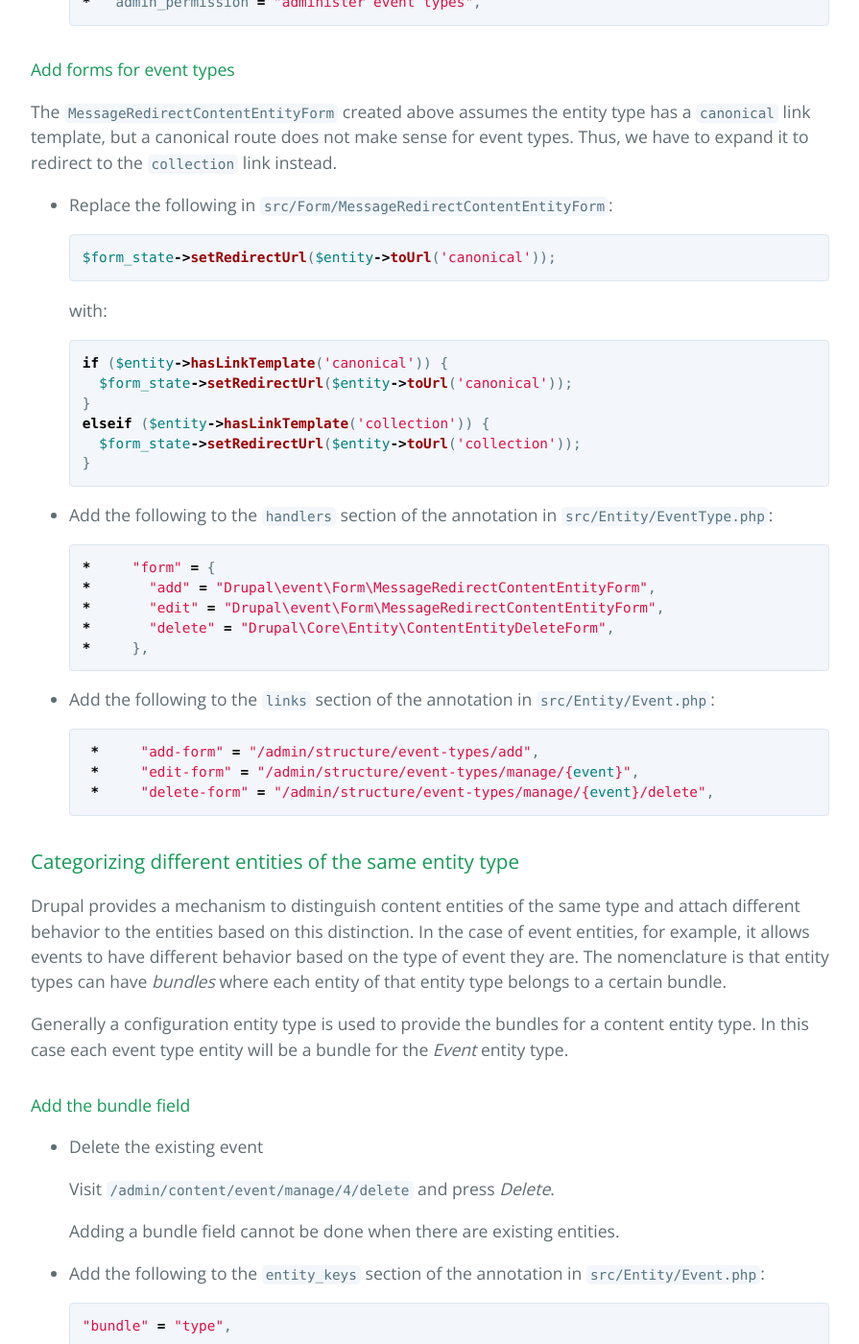
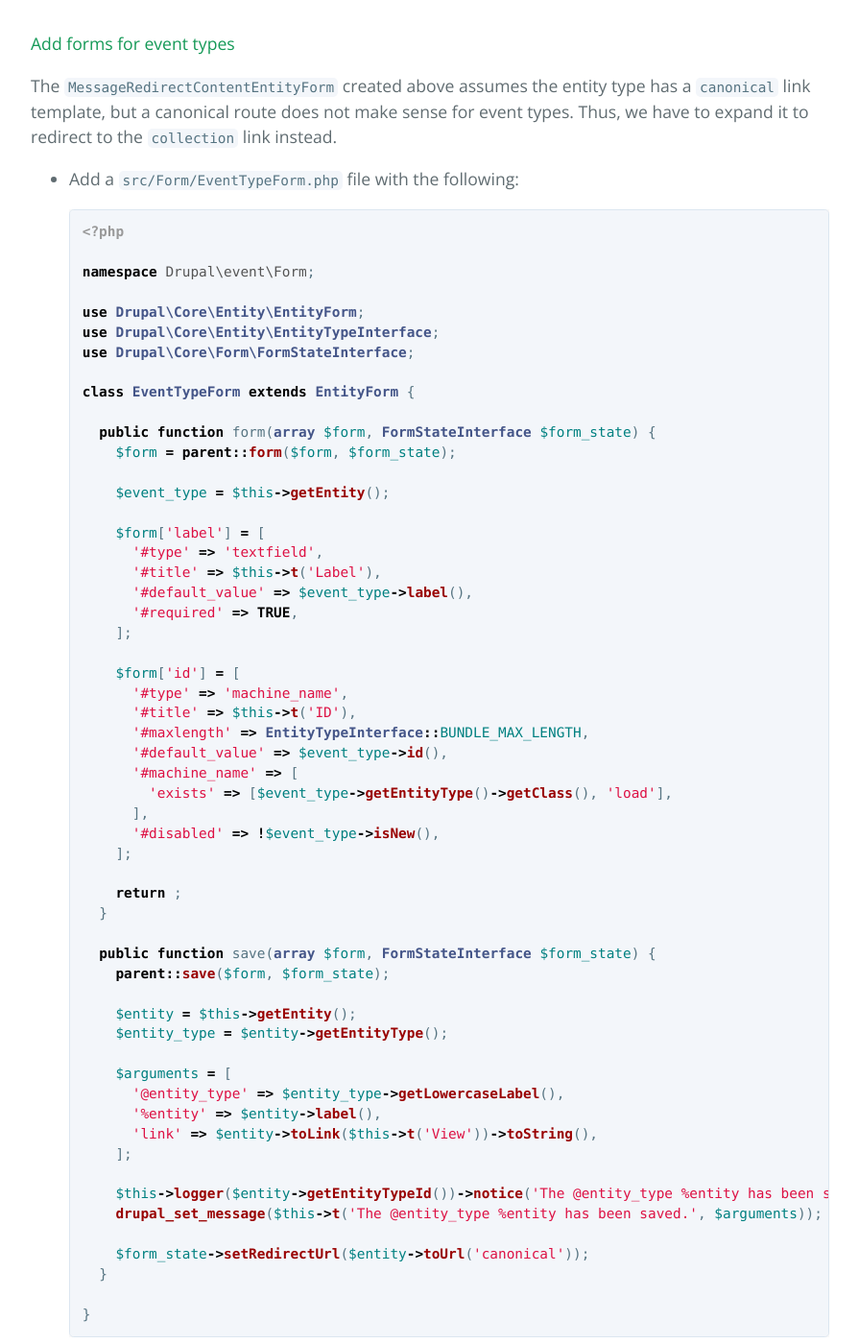
Before and after one commit to drupal-entity-training/event, a Jekyll site: the page built from index.md, in a window 1280 px wide and 1400 px high, scrolled down 42334 px. Shown: the whole window at 96% size, without its empty margins (192-1087 px from the left). Built offline with Jekyll 4.4.1, drawn with Linux system fonts in a browser that asks for light colours; some of the changed text lies outside the part shown.

Commit message:
Fix EventTypeForm

````diff
--- a/index.md
+++ b/index.md
@@ -1005,7 +1005,7 @@ displayed unless explicitly configured to.
 
 * Add a `src/Form` directory
 
-* Add a `src/Form/MessageRedirectContentEntityForm.php` file with the
+* Add a `src/Form/EventForm.php` file with the
   following:
 
   ```php
@@ -1016,7 +1016,7 @@ displayed unless explicitly configured to.
   use Drupal\Core\Entity\ContentEntityForm;
   use Drupal\Core\Form\FormStateInterface;
 
-  class MessageRedirectContentEntityForm extends ContentEntityForm {
+  class EventForm extends ContentEntityForm {
 
     public function save(array $form, FormStateInterface $form_state) {
       parent::save($form, $form_state);
@@ -1041,7 +1041,7 @@ displayed unless explicitly configured to.
 
 * Replace the value of the `add` and `edit` annotation keys in the form handlers
   section of the annotation in `src/Entity/Event.php` with
-  `"Drupal\event\Form\MessageRedirectContentEntityForm"`.
+  `"Drupal\event\Form\EventForm"`.
 
 * Rebuild caches
 
@@ -2015,36 +2015,84 @@ The `MessageRedirectContentEntityForm` created above assumes the entity type has
 a `canonical` link template, but a canonical route does not make sense for event
 types. Thus, we have to expand it to redirect to the `collection` link instead.
 
-* Replace the following in `src/Form/MessageRedirectContentEntityForm`:
-
-  ```php?start_inline=1
-  $form_state->setRedirectUrl($entity->toUrl('canonical'));
-  ```
-
-  with:
-
-  ```php?start_inline=1
-  if ($entity->hasLinkTemplate('canonical')) {
-    $form_state->setRedirectUrl($entity->toUrl('canonical'));
-  }
-  elseif ($entity->hasLinkTemplate('collection')) {
-    $form_state->setRedirectUrl($entity->toUrl('collection'));
-  }
-  ```
+* Add a `src/Form/EventTypeForm.php` file with the
+  following:
+
+  ```php
+  <?php
+
+  namespace Drupal\event\Form;
+
+  use Drupal\Core\Entity\EntityForm;
+  use Drupal\Core\Entity\EntityTypeInterface;
+  use Drupal\Core\Form\FormStateInterface;
+
+  class EventTypeForm extends EntityForm {
+
+    public function form(array $form, FormStateInterface $form_state) {
+      $form = parent::form($form, $form_state);
+
+      $event_type = $this->getEntity();
+
+      $form['label'] = [
+        '#type' => 'textfield',
+        '#title' => $this->t('Label'),
+        '#default_value' => $event_type->label(),
+        '#required' => TRUE,
+      ];
+
+      $form['id'] = [
+        '#type' => 'machine_name',
+        '#title' => $this->t('ID'),
+        '#maxlength' => EntityTypeInterface::BUNDLE_MAX_LENGTH,
+        '#default_value' => $event_type->id(),
+        '#machine_name' => [
+          'exists' => [$event_type->getEntityType()->getClass(), 'load'],
+        ],
+        '#disabled' => !$event_type->isNew(),
+      ];
+
+      return ;
+    }
+
+    public function save(array $form, FormStateInterface $form_state) {
+      parent::save($form, $form_state);
+
+      $entity = $this->getEntity();
+      $entity_type = $entity->getEntityType();
+
+      $arguments = [
+        '@entity_type' => $entity_type->getLowercaseLabel(),
+        '%entity' => $entity->label(),
+        'link' => $entity->toLink($this->t('View'))->toString(),
+      ];
+
+      $this->logger($entity->getEntityTypeId())->notice('The @entity_type %entity has been saved.', $arguments);
+      drupal_set_message($this->t('The @entity_type %entity has been saved.', $arguments));
+
+      $form_state->setRedirectUrl($entity->toUrl('canonical'));
+    }
+
+  }
+  ```
+
+* Replace the value of the `add` and `edit` annotation keys in the form handlers
+  section of the annotation in `src/Entity/Event.php` with
+  `"Drupal\event\Form\EventForm
 
 * Add the following to the `handlers` section of the annotation in
   `src/Entity/EventType.php`:
 
   ```php?start_inline=1
   *     "form" = {
-  *       "add" = "Drupal\event\Form\MessageRedirectContentEntityForm",
-  *       "edit" = "Drupal\event\Form\MessageRedirectContentEntityForm",
-  *       "delete" = "Drupal\Core\Entity\ContentEntityDeleteForm",
+  *       "add" = "Drupal\event\Form\EventTypeForm",
+  *       "edit" = "Drupal\event\Form\EventTypeForm",
+  *       "delete" = "Drupal\Core\Entity\EntityDeleteForm",
   *     },
   ```
 
 * Add the following to the `links` section of the annotation in
-  `src/Entity/Event.php`:
+  `src/Entity/EventType.php`:
 
   ```php?start_inline=1
    *     "add-form" = "/admin/structure/event-types/add",
````
